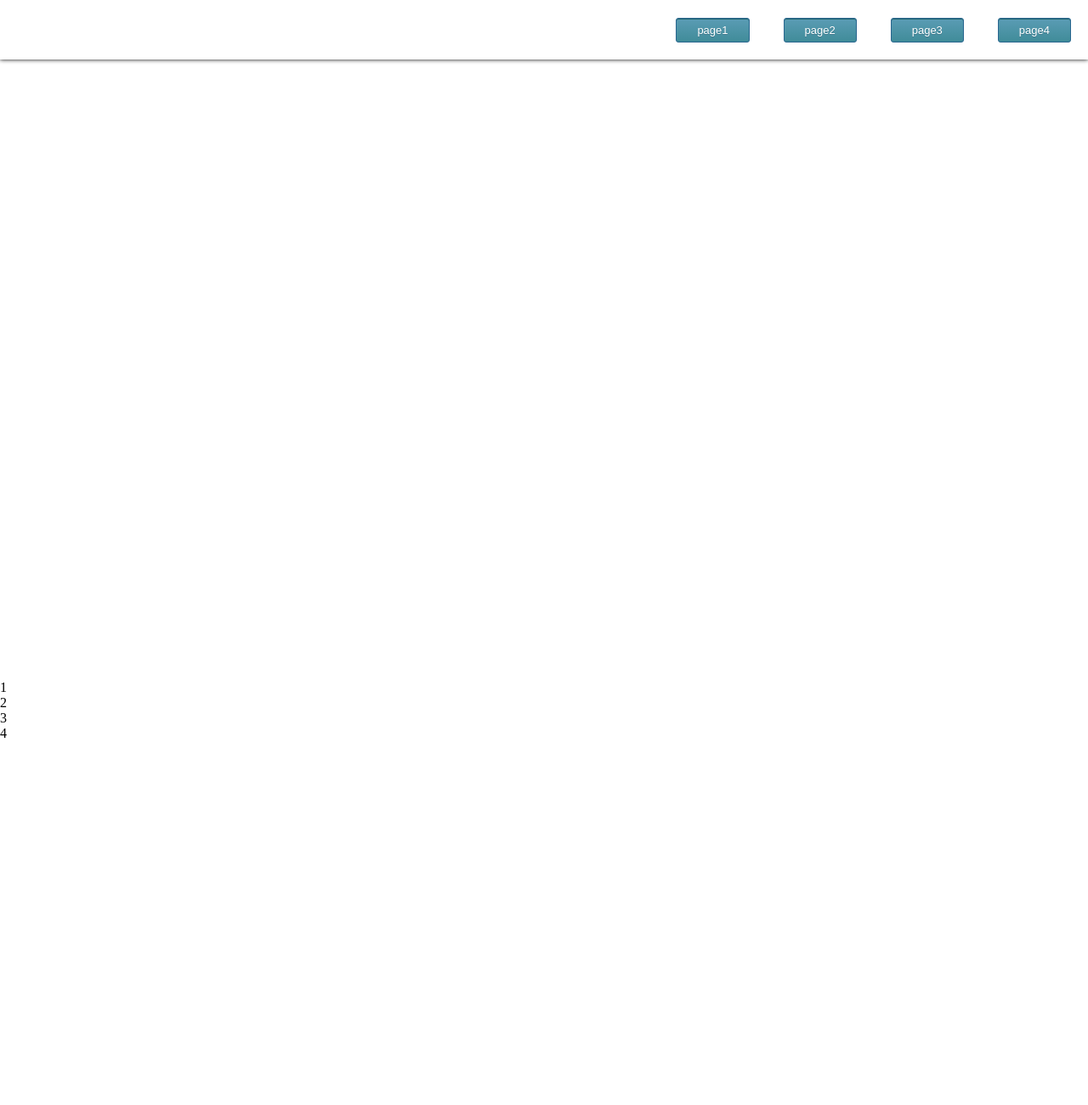
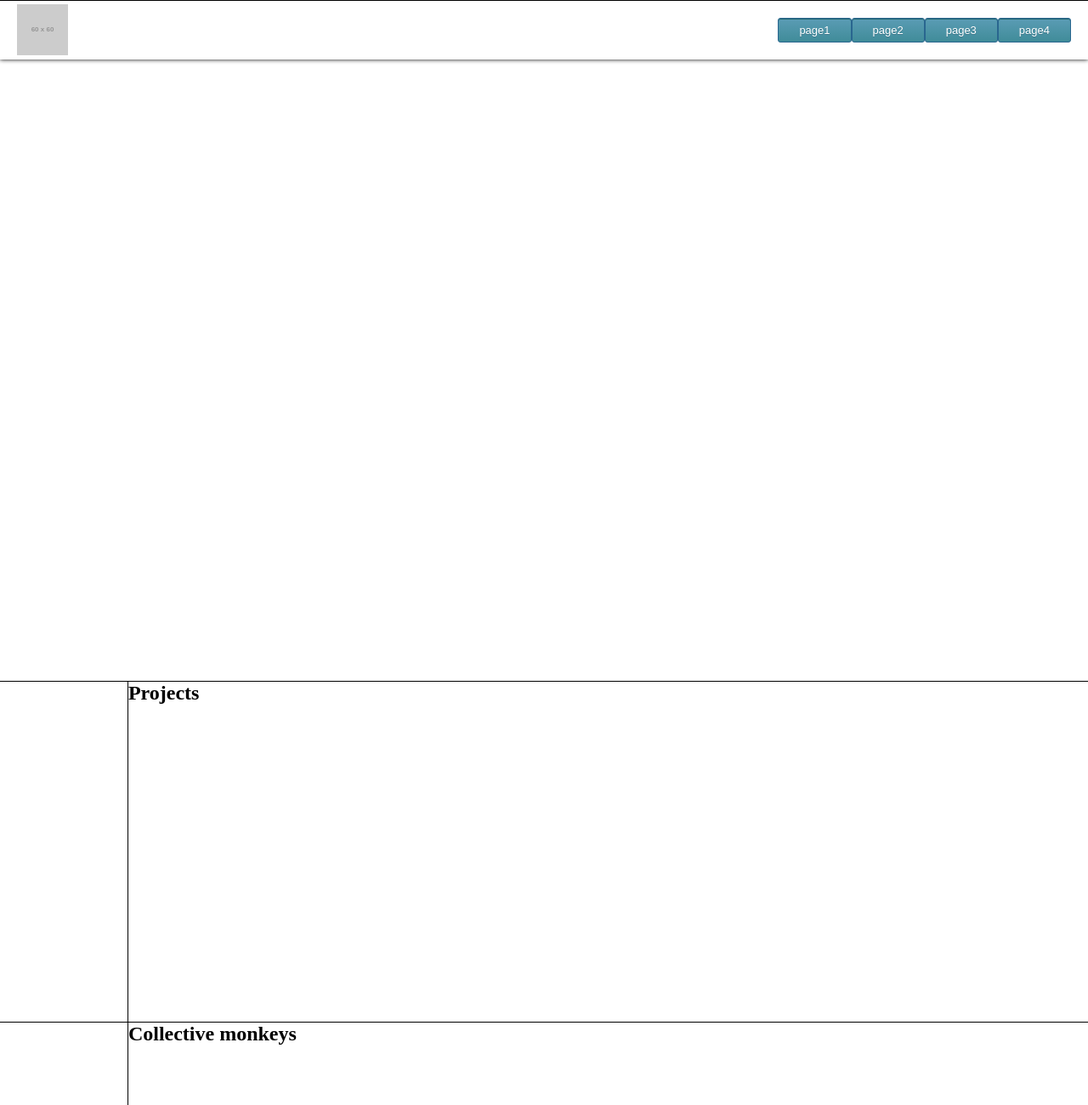
Before and after one commit to jburbanof/dani-monkey, a plain HTML site: page index.html in a window 1280 px wide. Shown: the top 1300 px of the page at 85% size. Before the commit the page ends 872 px from the top, so only its background shows below. Drawn offline with Linux system fonts and the light colour scheme; placeholder pictures from the web are drawn by us.

Commit message:
Sections structure

```diff
--- a/index.html
+++ b/index.html
@@ -1,16 +1,15 @@
 <!DOCTYPE html>
 <html lang="en">
 	<head>
-    <meta charset="UTF-8">
-    <meta http-equiv="X-UA-Compatible" content="IE=edge">
-    <meta name="viewport" content="width=device-width, initial-scale=1.0">
-    <link rel="stylesheet" href="styles.css">
+		<meta charset="UTF-8" />
+		<meta http-equiv="X-UA-Compatible" content="IE=edge" />
+		<meta name="viewport" content="width=device-width, initial-scale=1.0" />
+		<link rel="stylesheet" href="styles.css" />
 		<title>Dani monkey</title>
 	</head>
 	<body>
-    <section id="landing" class="section">
-        <nav id="navBar">
-            <img src="" alt="">
+		<nav id="navBar" class="horizontalNavBar">
+			<img src="https://via.placeholder.com/60x60" alt="" width="60px" />
 			<ul class="navButtons">
 				<li class="navButton">page1</li>
 				<li class="navButton">page2</li>
@@ -18,10 +17,33 @@
 				<li class="navButton">page4</li>
 			</ul>
 		</nav>
+		<header id="landing" class="section"></header>
+		<main>
+			<section class="section">
+				<div class="sidebar"></div>
+				<div class="sectionContent">
+					<h2>Projects</h2>
+				</div>
 			</section>
-    <section class="section">1</section>
-    <section class="section">2</section>
-    <section class="section">3</section>
-    <section class="section">4</section>
+			<section class="section">
+				<div class="sidebar"></div>
+				<div class="sectionContent">
+					<h2>Collective monkeys</h2>
+				</div>
+			</section>
+			<section class="section">
+				<div class="sidebar"></div>
+				<div class="sectionContent">
+					<h2>Story board</h2>
+				</div>
+			</section>
+			<section class="section">
+				<div class="sidebar"></div>
+				<div class="sectionContent">
+					<h2>About</h2>
+				</div>
+			</section>
+		</main>
 	</body>
 </html>
+<script type="text/javascript" src="./scripts.js"></script>
--- /dev/null
+++ b/scripts.js
@@ -0,0 +1,11 @@
+const navBar = document.getElementById("navBar");
+
+window.addEventListener("scroll", function (e) {
+	if (window.scrollY >= window.innerHeight) {
+		navBar.classList.remove("horizontalNavBar");
+		navBar.classList.add("verticalNavBar");
+	} else {
+		navBar.classList.remove("verticalNavBar");
+		navBar.classList.add("horizontalNavBar");
+	}
+});
--- a/styles.scss
+++ b/styles.scss
@@ -2,26 +2,18 @@
 	margin: 0;
 	padding: 0;
 }
-#landing {
-	width: 100%;
-	height: 100vh;
 #navBar {
 	position: fixed;
-		width: 100%;
 	top: 0;
 	left: 0;
 	display: flex;
-		align-items: center;
-		justify-content: space-between;
 	box-shadow: 0px 0px 5px 0px #000000;
-		height: 70px;
 	.navButtons {
 		display: flex;
 		justify-content: center;
 		align-items: center;
-			flex-direction: row;
 		.navButton {
-                margin: 0 20px;
+
 			box-shadow: inset 0px 1px 0px 0px #276873;
 			background: linear-gradient(to bottom, #599bb3 5%, #408c99 100%);
 			background-color: #599bb3;
@@ -46,4 +38,52 @@
 		}
 	}
 }
+.horizontalNavBar {
+	width: 100%;
+	height: 70px;
+	align-items: center;
+	justify-content: space-between;
+    padding: 0 20px;
+    box-sizing: border-box;
+	.navButtons {
+		flex-direction: row;
 	}
+}
+.verticalNavBar {
+	width: 150px;
+	height: 250px;
+	align-items: center;
+	justify-content: space-around;
+    flex-direction: column;
+    padding: 20px 0;
+	.navButtons {
+		width: 100%;
+		flex-direction: column;
+        .navButton {
+            margin: 10px 0;
+        }
+	}
+}
+#landing {
+	width: 100%;
+	height: 100vh;
+}
+.section {
+	border-top: 1px solid black;
+	display: flex;
+	justify-content: space-between;
+	align-items: stretch;
+	flex-direction: row;
+	height: 50vh;
+	.sidebar {
+		width: 150px;
+		position: relative;
+		float: left;
+		top: 0px;
+		bottom: 0px;
+		border-right: 1px solid black;
+	}
+	.sectionContent {
+		width: calc(100% - 150px);
+	}
+}
```
Also changed, not shown: styles.css, 1 other file. Lines whose indentation alone changed are shown as unchanged.
